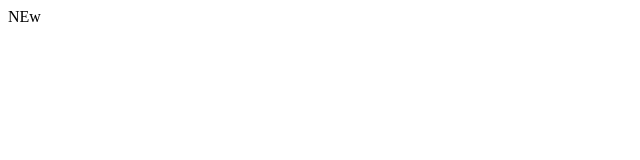
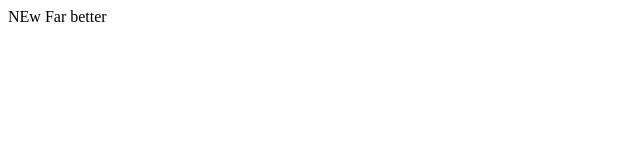
Before and after one commit to Sagar746/sagar, a plain HTML site: page new.html in a window 1280 px wide. Shown: the full height of the page, 0-640 px from the left. Drawn offline with Linux system fonts and the light colour scheme.

Commit message:
Far better added

```diff
--- a/new.html
+++ b/new.html
@@ -4,5 +4,7 @@
     </head>
     <body>
         NEw
+
+        Far better
     </body>
 </html>
```
